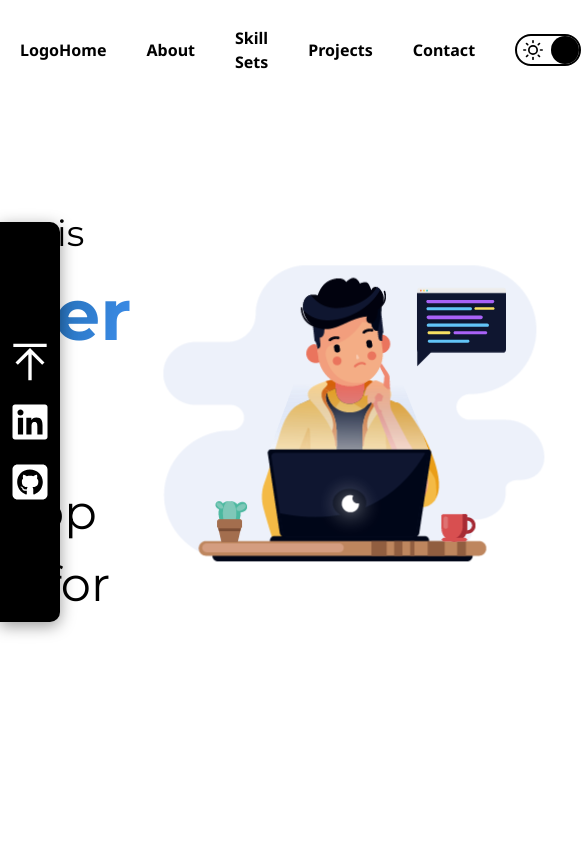
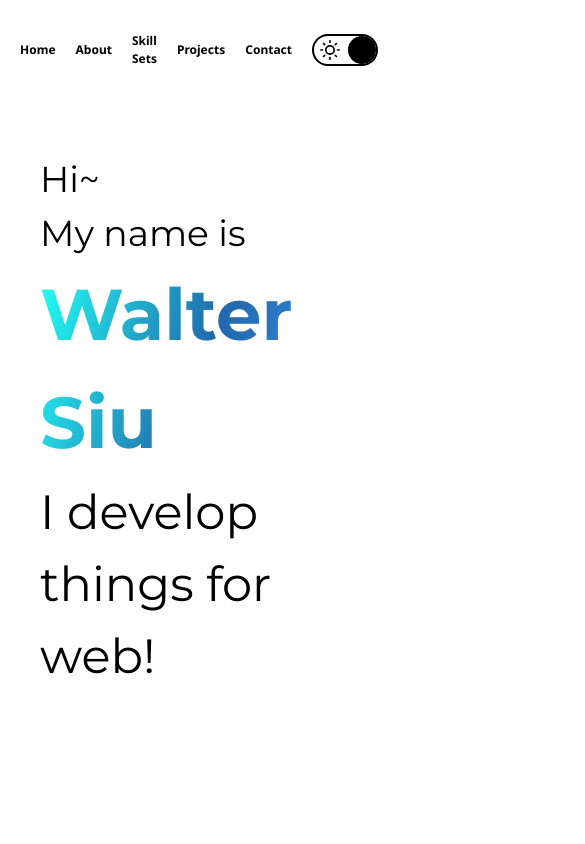
Before and after one commit to typist95616/walter-portfolio, a Next.js app: page / in a window 390 px wide. Shown: the top 844 px of the page, 585 px wide, since content can reach past the window. Built offline with nearby package versions, Linux system fonts and the light colour scheme.

Commit message:
update layout for mobile version, deploy for testing

```diff
--- a/app/Components/Home/Home.scss
+++ b/app/Components/Home/Home.scss
@@ -14,6 +14,11 @@
         justify-content: center;
         width: 100vw;
         gap: 20px;
+        padding: 0 70px;
+
+        @media (max-width: 600px) {
+            padding: 0 20px;
+        }
 
         .intro {
             font-family: 'Montserrat', sans-serif;
@@ -42,8 +47,14 @@
         }
 
         .profileImage {
-            width: 400px;
-            height: 400px;
+            max-width: 400px;
+            max-height: 400px;
+        }
+
+        @media (max-width: 1000px) {
+            .profileImage {
+                display: none;
+            }
         }
     }
 }
--- a/app/Components/NavBar/NavBar.scss
+++ b/app/Components/NavBar/NavBar.scss
@@ -12,6 +12,7 @@
     color: var(--text-color);
     z-index: 998;
     backdrop-filter: blur(3px);
+    font-size: 18px;
 
     .navBar-left {}
 
@@ -20,4 +21,16 @@
         align-items: center;
         gap: 40px;
     }
+
+    @media (max-width: 600px) {
+        font-size: 12px;
+
+        .navBar-left {
+            display: none;
+        }
+
+        .navBar-right {
+            gap: 20px;
+        }
+    }
 }
--- a/app/Components/Projects/Projects.scss
+++ b/app/Components/Projects/Projects.scss
@@ -6,6 +6,10 @@
     flex-direction: column;
     align-items: center;
     justify-content: center;
+
+    @media (max-width: 600px) {
+        padding-top: 70px;
+    }
 
     .projects-root {
         display: flex;
@@ -31,6 +35,12 @@
                 align-items: center;
                 gap: 15px;
             }
+
+            @media (max-width: 600px) {
+                .ProjectCard-container {
+                    flex-direction: column;
+                }
+            }
         }
     }
 
--- a/app/Components/SideBar.scss
+++ b/app/Components/SideBar.scss
@@ -18,6 +18,10 @@
     box-shadow: 0 4px 16px rgba(0, 0, 0, 0.4);
     transition: background-color 0.3s, color 0.3s;
 
+    @media (max-width: 600px) {
+        display: none;
+    }
+
     .icon {
         cursor: pointer;
     }
--- a/app/main.scss
+++ b/app/main.scss
@@ -25,6 +25,13 @@ html {
     --navBar-bg-color: rgba(24, 24, 27, 0.8);
     --placeholder-color: #bbb;
     --visit-color: #8fbaff;
+}
+
+.main-root {
+
+    @media (max-width: 600px) {
+        overflow: hidden;
+    }
 }
 
 .navBar-root {
```
